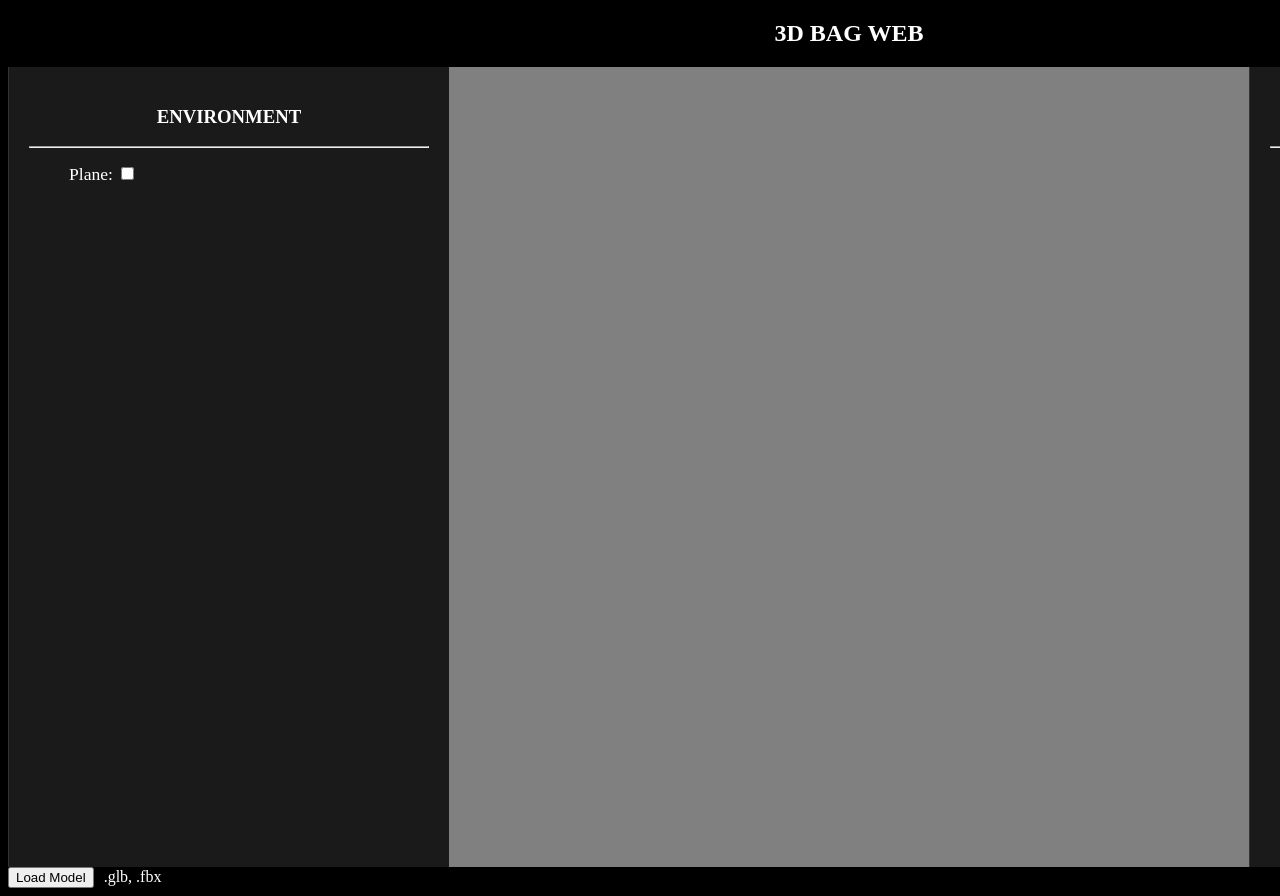
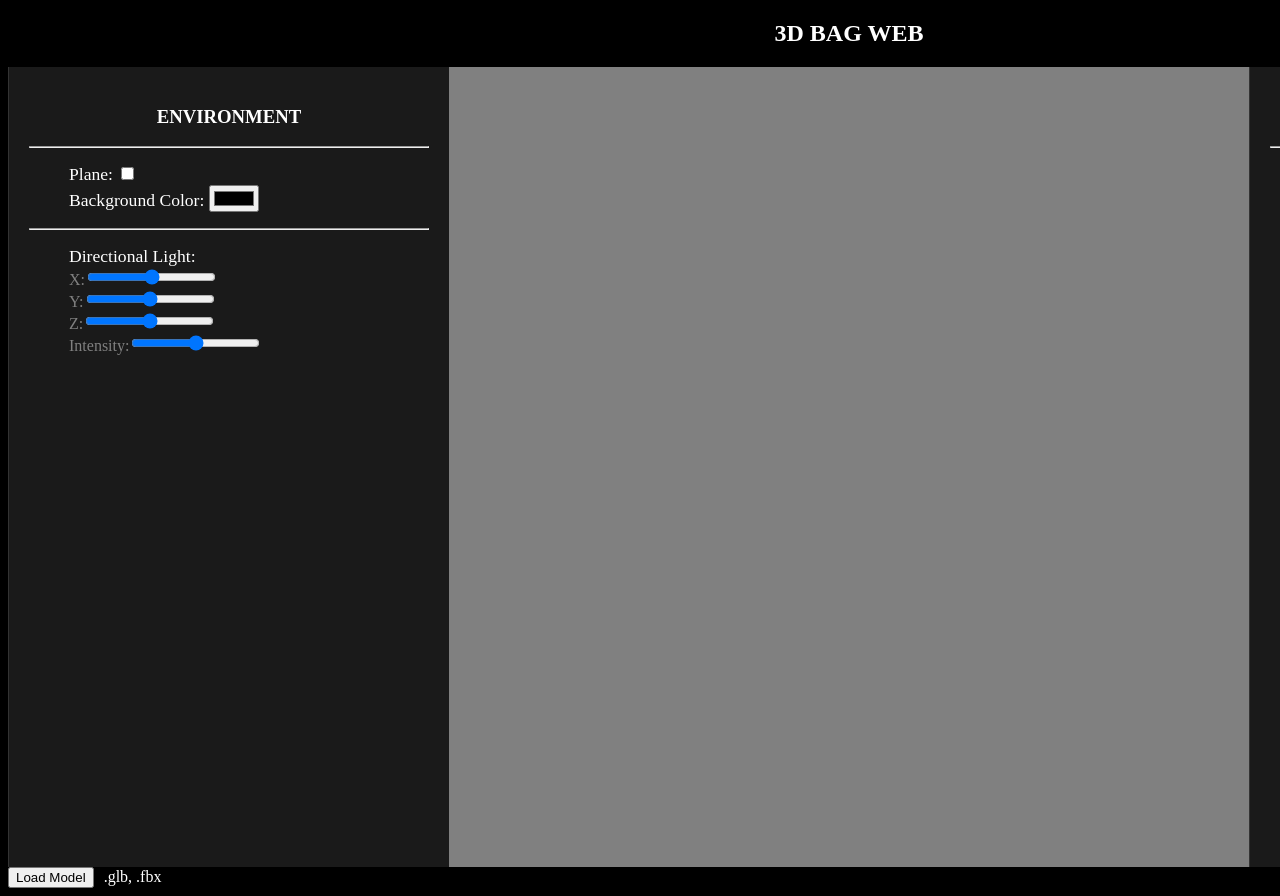
Before and after one commit to rendersomejuice/3D-BAG-WEB, a React (Vite) app: page / in a window 1280 px wide. Shown: the top 896 px of the page. Built offline with nearby package versions, Linux system fonts and the light colour scheme.

Commit message:
adding directional light control

```diff
--- a/src/components/EnvironmentSettings.tsx
+++ b/src/components/EnvironmentSettings.tsx
@@ -1,11 +1,25 @@
 import { useState } from "react"
+import * as THREE from "three";
 
 interface EnvironmentSettingsProps{
     shadowplaneActive: boolean,
-    setshadowplaneActive : React.Dispatch<React.SetStateAction<boolean>>
+    setshadowplaneActive : React.Dispatch<React.SetStateAction<boolean>>,
+    changeDirectionalLightPosition : (axis: "x" | "y" | "z", value: number) => void,
+    directionalLightPosition: THREE.Vector3,
+    directionalLightIntensity: number,
+    setdirectionalLightIntensity : (value : number) => void
 }
 
-const EnvironmentSettings = ({shadowplaneActive, setshadowplaneActive} : EnvironmentSettingsProps) => {
+const EnvironmentSettings = ({shadowplaneActive, setshadowplaneActive, changeDirectionalLightPosition, directionalLightPosition, directionalLightIntensity, setdirectionalLightIntensity} : EnvironmentSettingsProps) => {
+    const [backgroundColor, setBackgroundColor] = useState<string>("grey");
+
+    const handleChangeBackgroundColor = (e : string) => {
+        const element = document.querySelector(".model-viewer") as HTMLElement;
+        if (element) {
+            element.style.backgroundColor = e;
+            setBackgroundColor(e);
+        }
+    }
 
     return (
         <div className="text-white">
@@ -16,6 +30,18 @@ const EnvironmentSettings = ({shadowplaneActive, setshadowplaneActive} : Environ
                     <span className="property-title">Plane: </span>
                     <input type='checkbox' checked={shadowplaneActive} onChange={(e) => setshadowplaneActive(e.target.checked)}/>
                 </li>
+                <li>
+                    <span className="property-title">Background Color: </span>
+                    <input type="color" id="color" value={backgroundColor} onChange={(e) => handleChangeBackgroundColor(e.target.value)}/>
+                </li>
+            </ul>
+            <hr/>
+            <ul>
+                <div className="property-title">Directional Light: </div>
+                <div><span className="property">X:</span><input type="range" min={-20} max={20} value={directionalLightPosition.x} onChange={(e) => {changeDirectionalLightPosition("x", Number(e.target.value))}}/></div>
+                <div><span className="property">Y:</span><input type="range" min={-20} max={20} value={directionalLightPosition.y} onChange={(e) => {changeDirectionalLightPosition("y", Number(e.target.value))}}/></div>
+                <div><span className="property">Z:</span><input type="range" min={-20} max={20} value={directionalLightPosition.z} onChange={(e) => {changeDirectionalLightPosition("z", Number(e.target.value))}}/></div>
+                <div><span className="property">Intensity:</span><input type="range" min={-20} max={20} value={directionalLightIntensity} onChange={(e) => {setdirectionalLightIntensity(Number(e.target.value))}}/></div>
             </ul>
         </div>
     )
--- a/src/three/ModelViewer.tsx
+++ b/src/three/ModelViewer.tsx
@@ -67,6 +67,17 @@ const ModelViewer = ({file}:ModelFile) => {
     const [shadowplaneActive, setshadowplaneActive] = useState<boolean>(false);
     const [groundY, setGroundY] = useState(0);
 
+    const [directionalLightPosition, setdirectionalLightPosition] = useState<THREE.Vector3>(new THREE.Vector3(0, 0, 0));
+    const [directionalLightIntensity, setdirectionalLightIntensity] = useState<number>(0)
+
+    const changeDirectionalLightPosition = (axis: "x" | "y" | "z", value : number) => {
+        setdirectionalLightPosition((prev) =>{
+            const newPosition = prev.clone();
+            newPosition[axis] = value;
+            return newPosition;
+        });
+    }
+
     useEffect(() => {
 
         if (!file) return;
@@ -84,12 +95,17 @@ const ModelViewer = ({file}:ModelFile) => {
   return (
     <div className="viewer-container">
         <div className="materials-panel">
-            <EnvironmentSettings shadowplaneActive={shadowplaneActive} setshadowplaneActive={setshadowplaneActive}/>
+            <EnvironmentSettings shadowplaneActive={shadowplaneActive}
+                                setshadowplaneActive={setshadowplaneActive}
+                                directionalLightPosition={directionalLightPosition}
+                                changeDirectionalLightPosition={changeDirectionalLightPosition}
+                                directionalLightIntensity={directionalLightIntensity}
+                                setdirectionalLightIntensity={setdirectionalLightIntensity}/>
         </div>
         <div className="model-viewer">
             <Canvas dpr={1} shadows>
                 <ambientLight intensity={0.5} />
-                <directionalLight position={[10, 10, 5]} intensity={1} castShadow />
+                <directionalLight position={directionalLightPosition} intensity={directionalLightIntensity} castShadow />
                 {modelURL && extension && <ModelLoader url={modelURL} extension={extension} onMaterialsLoaded={setMaterials} onGroundY={setGroundY}/>}
                 {shadowplaneActive && <ShadowPlane positionY={groundY}/>}
                 <OrbitControls enableDamping />
```
